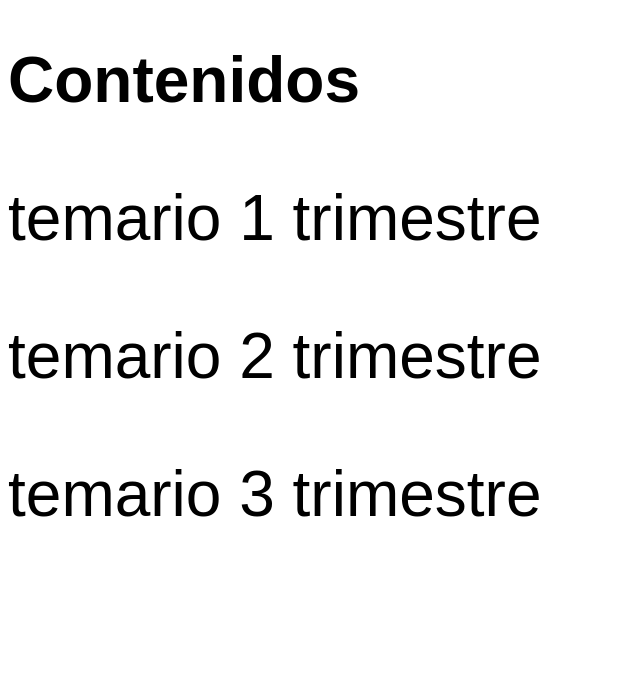
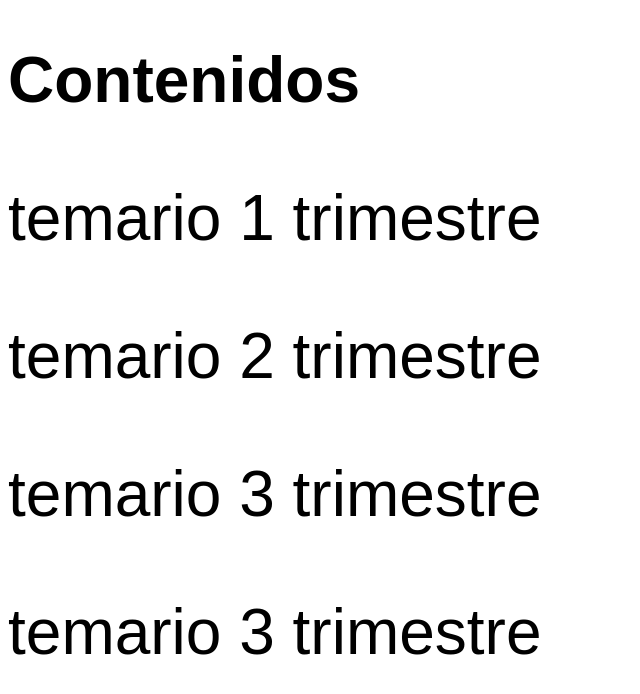
Before and after one commit to qiqe-medac/qiqe-medac, a plain HTML site: page index.html in a window 1280 px wide. Shown: the whole page, without its empty margins (0-640 px from the left). Drawn offline with Linux system fonts and the light colour scheme.

Commit message:
Update index.html

```diff
--- a/index.html
+++ b/index.html
@@ -11,5 +11,6 @@
     <p>temario 1 trimestre</p>
     <p>temario 2 trimestre</p>
     <p>temario 3 trimestre</p>
+    <p>temario 3 trimestre</p>
 </body>
 </html>
```
